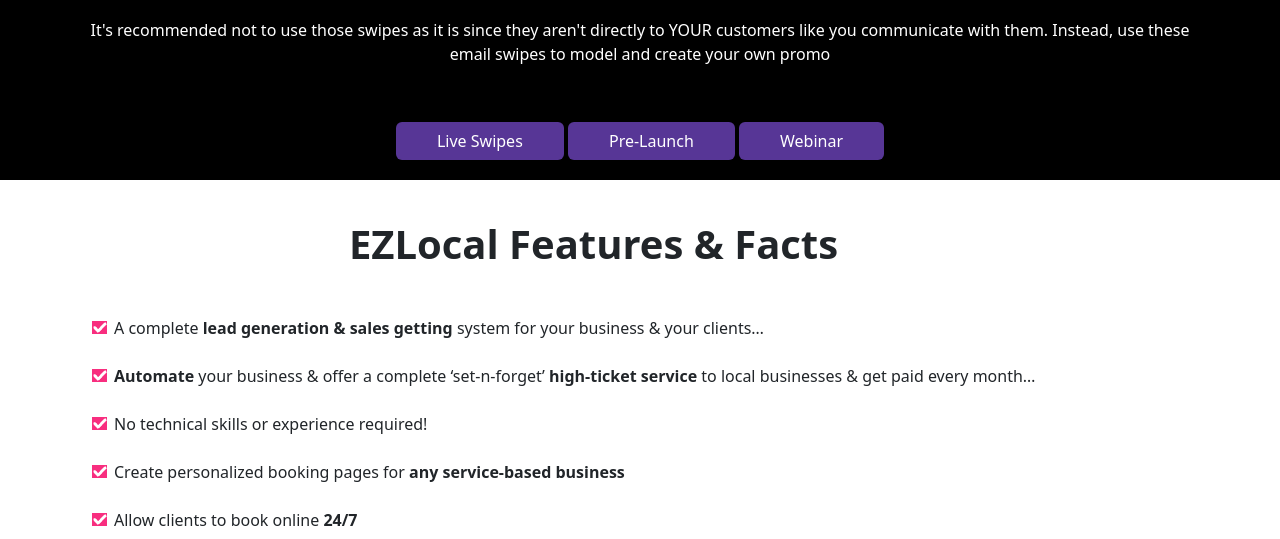
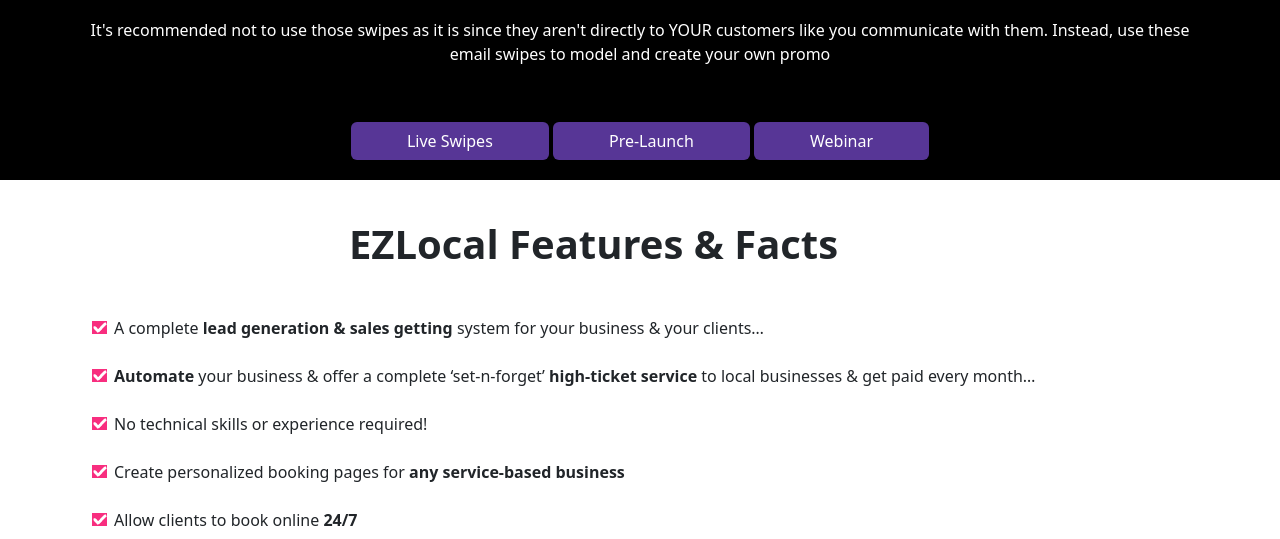
Before and after one commit to Brigy86/replication, a plain HTML site: page index.html in a window 1280 px wide. Shown: the part 261-800 px from the top of the page. Drawn offline with Linux system fonts and the light colour scheme.

Commit message:
Add files via upload

```diff
--- a/index.html
+++ b/index.html
@@ -54,9 +54,9 @@
                         <p>It's recommended not to use those swipes as it is since they aren't directly to YOUR customers like you communicate with them. Instead, use these email swipes to model and create your own promo</p>
                     </div>
                     <div class="button" style="padding-bottom: 10px;">
-                        <button style="margin-bottom: 10px; padding-left: 40px; padding-right: 40px;" type="button" class="btn" id="button">Live Swipes</button>
-                        <button style="margin-bottom: 10px; padding-left: 40px; padding-right: 40px;" type="button" class="btn" id="button">Pre-Launch</button>
-                        <button style="margin-bottom: 10px; padding-left: 40px; padding-right: 40px;" type="button" class="btn" id="button">Webinar</button>
+                        <button style="margin-bottom: 10px; padding-left: 55px; padding-right: 55px;" type="button" class="btn" id="button">Live Swipes</button>
+                        <button style="margin-bottom: 10px; padding-left: 55px; padding-right: 55px;" type="button" class="btn" id="button">Pre-Launch</button>
+                        <button style="margin-bottom: 10px; padding-left: 55px; padding-right: 55px;" type="button" class="btn" id="button">Webinar</button>
                     </div>
                 </div>
             </div>
```
